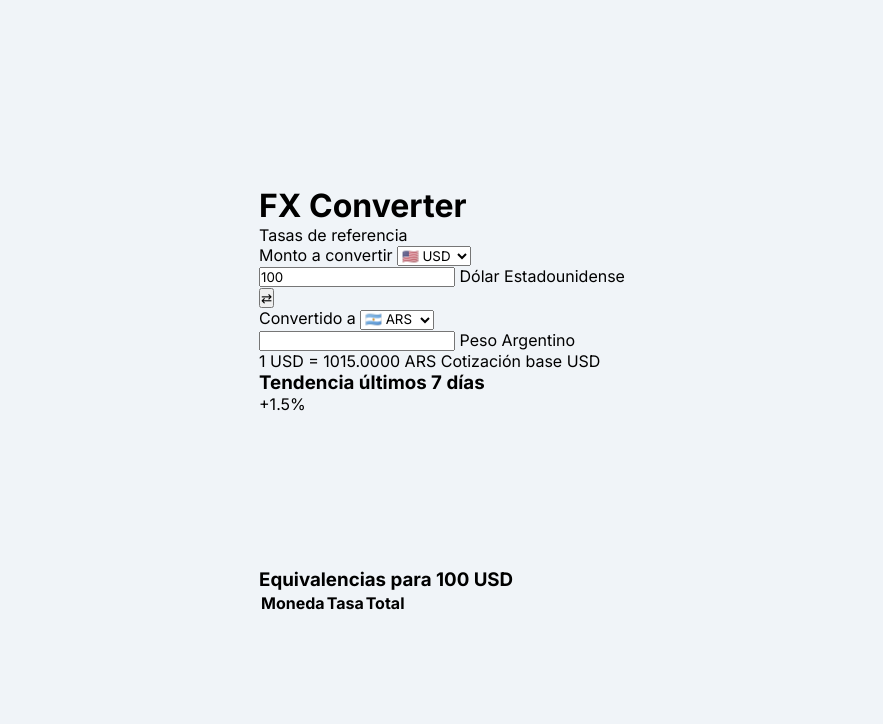
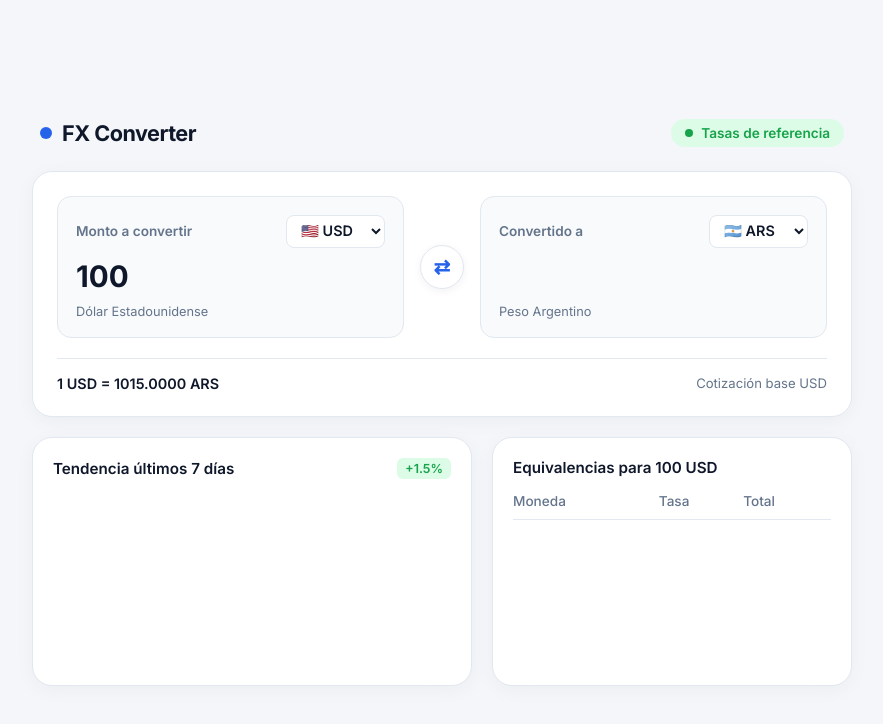
Before and after one commit to 2023iosefsalem-boop/conversor-de-divisas, a plain HTML site: page index.html in a window 1280 px wide. Shown: the whole page, without its empty margins (198-1081 px from the left). Drawn offline with nearby package versions, Linux system fonts and the light colour scheme; a script that the page names is missing.

Commit message:
Update style.css

```diff
--- a/style.css
+++ b/style.css
@@ -1,3 +1,17 @@
+:root {
+  --bg-page: #f4f6f9;
+  --surface: #ffffff;
+  --surface-alt: #f8fafc;
+  --border: #e2e8f0;
+  --text-primary: #0f172a;
+  --text-secondary: #64748b;
+  --primary: #2563eb;
+  --primary-hover: #1d4ed8;
+  --success: #16a34a;
+  --radius-lg: 20px;
+  --radius-md: 14px;
+}
+
 * {
   box-sizing: border-box;
   margin: 0;
@@ -6,147 +20,255 @@
 }
 
 body {
-  background-color: #f0f4f8;
+  background-color: var(--bg-page);
+  color: var(--text-primary);
+  min-height: 100vh;
   display: flex;
   justify-content: center;
   align-items: center;
-  min-height: 100vh;
-  padding: 16px;
+  padding: 24px;
 }
 
-.app-container {
+.dashboard-wrapper {
   width: 100%;
-  max-width: 600px;
-  height: 85vh;
-  background: #ffffff;
-  border-radius: 20px;
-  box-shadow: 0 10px 30px rgba(0, 0, 0, 0.08);
+  max-width: 820px;
   display: flex;
   flex-direction: column;
-  overflow: hidden;
-  border: 1px solid #e2e8f0;
+  gap: 20px;
 }
 
-.app-header {
-  background: #0f766e;
-  color: #ffffff;
-  padding: 18px 24px;
+.navbar {
+  display: flex;
+  justify-content: space-between;
+  align-items: center;
+  padding: 4px 8px;
+}
+
+.brand {
   display: flex;
   align-items: center;
-  gap: 14px;
+  gap: 10px;
 }
 
-.avatar {
+.brand-dot {
+  width: 12px;
+  height: 12px;
+  background: var(--primary);
+  border-radius: 50%;
+}
+
+.brand h1 {
+  font-size: 1.35rem;
+  font-weight: 700;
+  letter-spacing: -0.5px;
+}
+
+.live-indicator {
+  display: flex;
+  align-items: center;
+  gap: 8px;
+  font-size: 0.85rem;
+  font-weight: 600;
+  color: var(--success);
+  background: #dcfce7;
+  padding: 6px 14px;
+  border-radius: 999px;
+}
+
+.pulse {
+  width: 8px;
+  height: 8px;
+  background: var(--success);
+  border-radius: 50%;
+}
+
+.converter-panel {
+  background: var(--surface);
+  border: 1px solid var(--border);
+  border-radius: var(--radius-lg);
+  padding: 24px;
+  box-shadow: 0 4px 20px rgba(15, 23, 42, 0.04);
+}
+
+.cards-grid {
+  display: grid;
+  grid-template-columns: 1fr auto 1fr;
+  gap: 16px;
+  align-items: center;
+}
+
+.fx-card {
+  background: var(--surface-alt);
+  border: 1px solid var(--border);
+  border-radius: var(--radius-md);
+  padding: 18px;
+  display: flex;
+  flex-direction: column;
+  gap: 10px;
+  transition: border-color 0.2s, box-shadow 0.2s;
+}
+
+.fx-card:focus-within {
+  border-color: var(--primary);
+  box-shadow: 0 0 0 3px rgba(37, 99, 235, 0.12);
+}
+
+.fx-card-header {
+  display: flex;
+  justify-content: space-between;
+  align-items: center;
+}
+
+.fx-card-header label {
+  font-size: 0.85rem;
+  font-weight: 600;
+  color: var(--text-secondary);
+}
+
+.currency-select {
+  background: var(--surface);
+  border: 1px solid var(--border);
+  border-radius: 8px;
+  padding: 6px 10px;
+  font-size: 0.9rem;
+  font-weight: 600;
+  color: var(--text-primary);
+  cursor: pointer;
+  outline: none;
+}
+
+.fx-card input {
+  width: 100%;
+  border: none;
+  background: transparent;
+  font-size: 1.85rem;
+  font-weight: 700;
+  color: var(--text-primary);
+  outline: none;
+}
+
+.currency-name {
+  font-size: 0.8rem;
+  color: var(--text-secondary);
+}
+
+.swap-btn {
   width: 44px;
   height: 44px;
-  background: rgba(255, 255, 255, 0.2);
   border-radius: 50%;
+  border: 1px solid var(--border);
+  background: var(--surface);
+  color: var(--primary);
+  font-size: 1.25rem;
+  font-weight: 700;
+  cursor: pointer;
   display: flex;
   align-items: center;
   justify-content: center;
-  font-size: 1.4rem;
+  box-shadow: 0 2px 8px rgba(0, 0, 0, 0.06);
+  transition: all 0.2s ease;
 }
 
-.header-info h1 {
-  font-size: 1.15rem;
-  font-weight: 700;
+.swap-btn:hover {
+  background: var(--primary);
+  color: #ffffff;
+  transform: rotate(180deg);
 }
 
-.header-info p {
-  font-size: 0.82rem;
-  color: #ccfbf1;
+.rate-banner {
+  margin-top: 20px;
+  padding-top: 16px;
+  border-top: 1px solid var(--border);
   display: flex;
+  justify-content: space-between;
   align-items: center;
-  gap: 6px;
-  margin-top: 2px;
+  font-size: 0.9rem;
 }
 
-.status-dot {
-  width: 8px;
-  height: 8px;
-  background: #4ade80;
-  border-radius: 50%;
-  display: inline-block;
+#unitRateDisplay {
+  font-weight: 600;
+  color: var(--text-primary);
 }
 
-.zona-de-chat {
-  flex: 1;
-  padding: 20px;
-  overflow-y: auto;
-  display: flex;
-  flex-direction: column;
-  gap: 14px;
-  background: #f8fafc;
+.update-tag {
+  color: var(--text-secondary);
+  font-size: 0.82rem;
 }
 
-.message {
-  max-width: 80%;
-  padding: 12px 16px;
-  border-radius: 16px;
-  font-size: 0.92rem;
-  line-height: 1.45;
+.analytics-grid {
+  display: grid;
+  grid-template-columns: 1.1fr 0.9fr;
+  gap: 20px;
 }
 
-.bot-message {
-  align-self: flex-start;
-  background: #ffffff;
-  color: #1e293b;
-  border: 1px solid #e2e8f0;
-  border-bottom-left-radius: 4px;
+.panel-box {
+  background: var(--surface);
+  border: 1px solid var(--border);
+  border-radius: var(--radius-lg);
+  padding: 20px;
+  box-shadow: 0 4px 20px rgba(15, 23, 42, 0.04);
 }
 
-.user-message {
-  align-self: flex-end;
-  background: #0f766e;
-  color: #ffffff;
-  border-bottom-right-radius: 4px;
+.panel-header {
+  display: flex;
+  justify-content: space-between;
+  align-items: center;
+  margin-bottom: 16px;
 }
 
-.zona-de-escritura {
-  padding: 14px 20px;
-  background: #ffffff;
-  border-top: 1px solid #e2e8f0;
+.panel-header h3 {
+  font-size: 0.95rem;
+  font-weight: 600;
 }
 
-.input-form {
-  display: flex;
-  align-items: center;
-  gap: 10px;
-  background: #f1f5f9;
-  padding: 8px 14px;
-  border-radius: 14px;
+.trend-badge {
+  font-size: 0.78rem;
+  font-weight: 600;
+  padding: 3px 8px;
+  border-radius: 6px;
+  background: #dcfce7;
+  color: var(--success);
 }
 
-textarea {
-  flex: 1;
-  border: none;
-  background: transparent;
-  resize: none;
-  font-size: 0.92rem;
-  color: #0f172a;
-  outline: none;
-  max-height: 100px;
+.chart-area {
+  height: 170px;
+  position: relative;
 }
 
-#sendBtn {
-  background: #0f766e;
-  border: none;
-  width: 38px;
-  height: 38px;
-  border-radius: 10px;
-  display: flex;
-  align-items: center;
-  justify-content: center;
-  cursor: pointer;
-  transition: background 0.2s;
+.rates-table {
+  width: 100%;
+  border-collapse: collapse;
+  font-size: 0.85rem;
 }
 
-#sendBtn:hover {
-  background: #115e59;
+.rates-table th {
+  text-align: left;
+  color: var(--text-secondary);
+  font-weight: 500;
+  padding-bottom: 10px;
+  border-bottom: 1px solid var(--border);
 }
 
-.send-icon {
-  width: 18px;
-  height: 18px;
-  fill: #ffffff;
+.rates-table td {
+  padding: 10px 0;
+  border-bottom: 1px solid var(--surface-alt);
+  font-weight: 500;
 }
+
+.rates-table tr:last-child td {
+  border-bottom: none;
+}
+
+@media (max-width: 720px) {
+  .cards-grid,
+  .analytics-grid {
+    grid-template-columns: 1fr;
+  }
+  .swap-btn {
+    margin: 0 auto;
+    transform: rotate(90deg);
+  }
+  .swap-btn:hover {
+    transform: rotate(270deg);
+  }
+}
```
